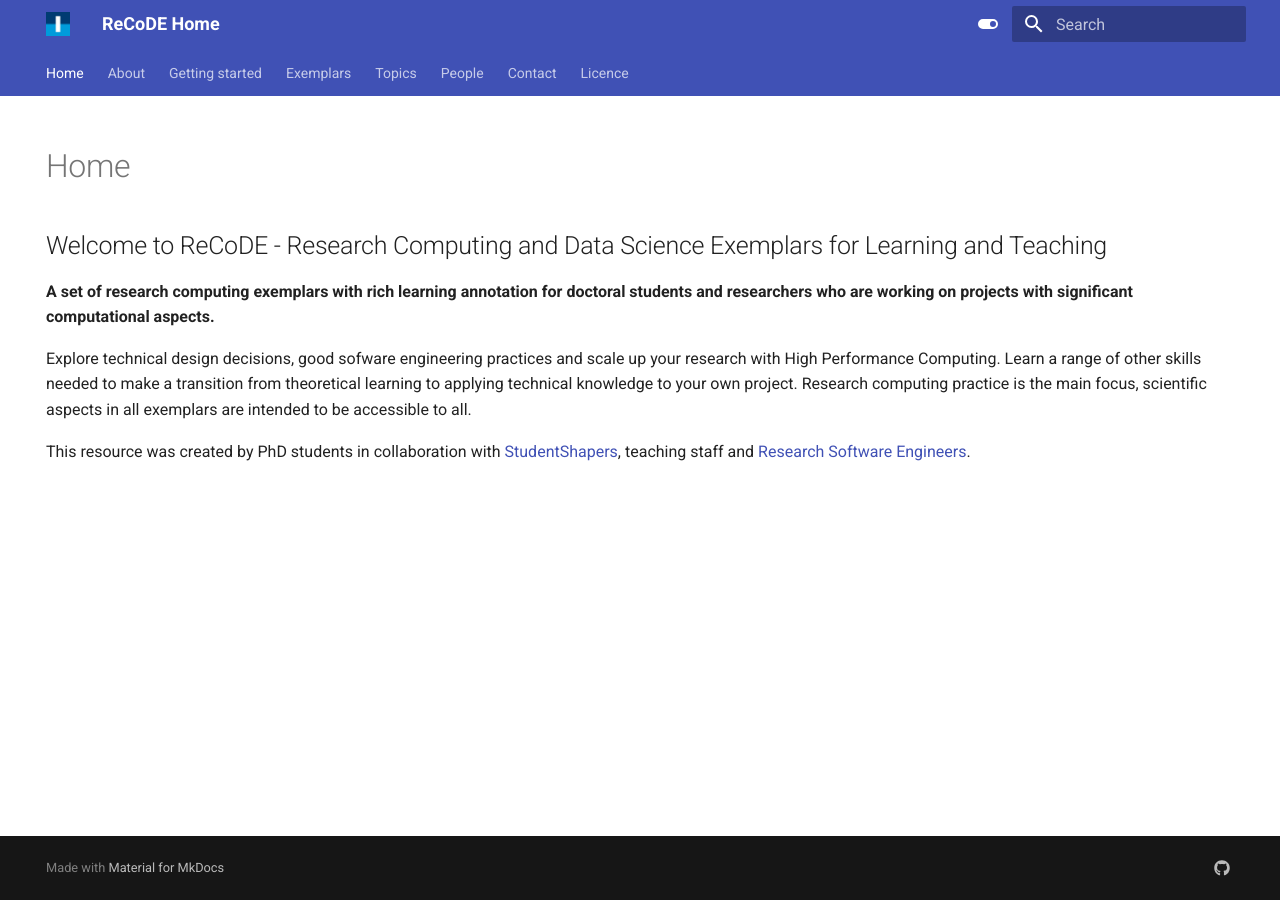
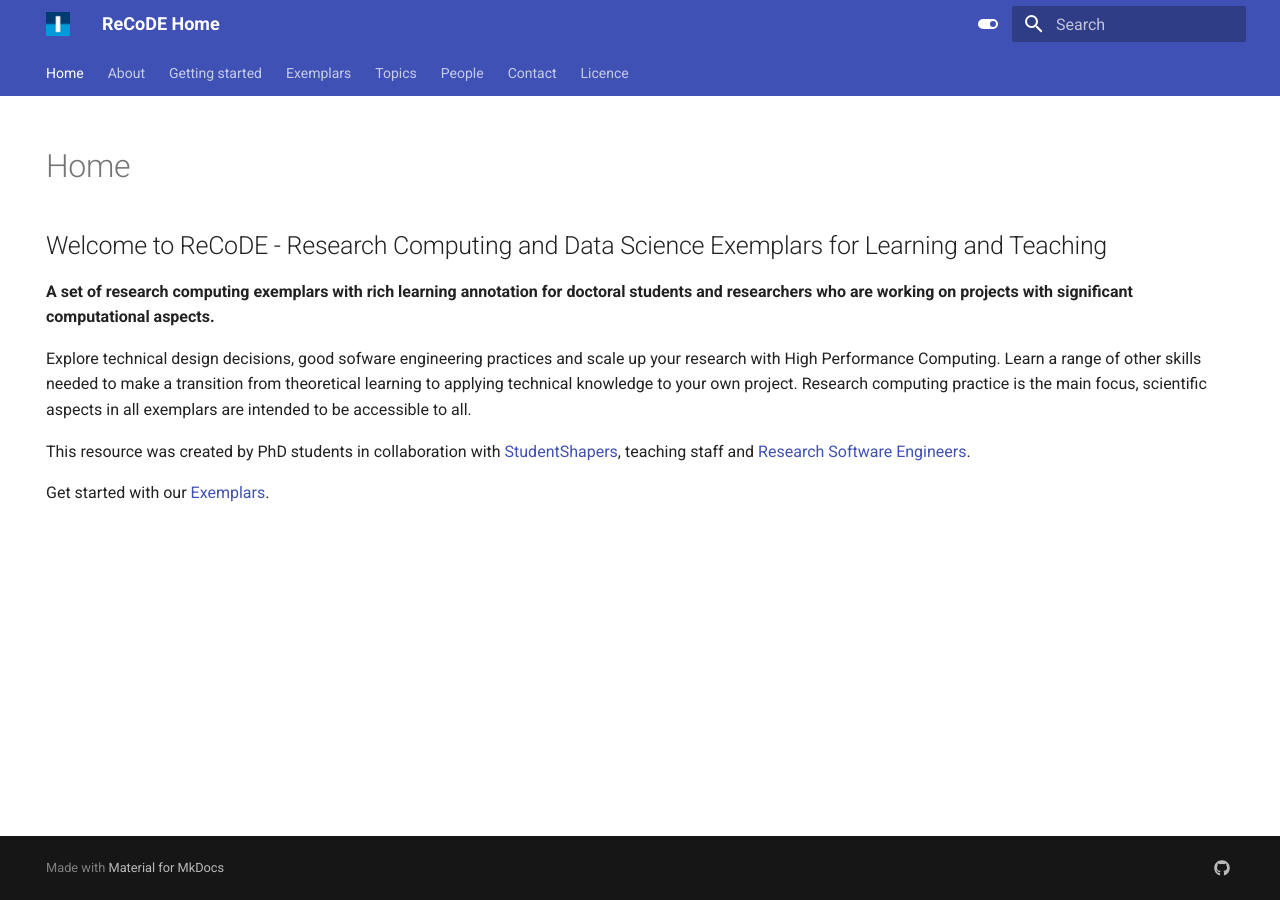
Before and after one commit to ImperialCollegeLondon/ReCoDE-home, an MkDocs documentation site: the page built from docs/index.md, in a window 1280 px wide. Built offline with MkDocs 1.6.1 and Material for MkDocs 9.7.7, drawn with Linux system fonts in a browser that asks for light colours.

Commit message:
Edit: add link to Exemplars

```diff
--- a/docs/index.md
+++ b/docs/index.md
@@ -13,3 +13,5 @@ search:
 Explore technical design decisions, good sofware engineering practices and scale up your research with High Performance Computing. Learn a range of other skills needed to make a transition from theoretical learning to applying technical knowledge to your own project. Research computing practice is the main focus, scientific aspects in all exemplars are intended to be accessible to all.
 
 This resource was created by PhD students in collaboration with [StudentShapers](https://www.imperial.ac.uk/students/studentshapers/), teaching staff and [Research Software Engineers](https://www.imperial.ac.uk/admin-services/ict/self-service/research-support/rcs/research-software-engineering/).
+
+Get started with our [Exemplars](exemplars/index.md).
```
